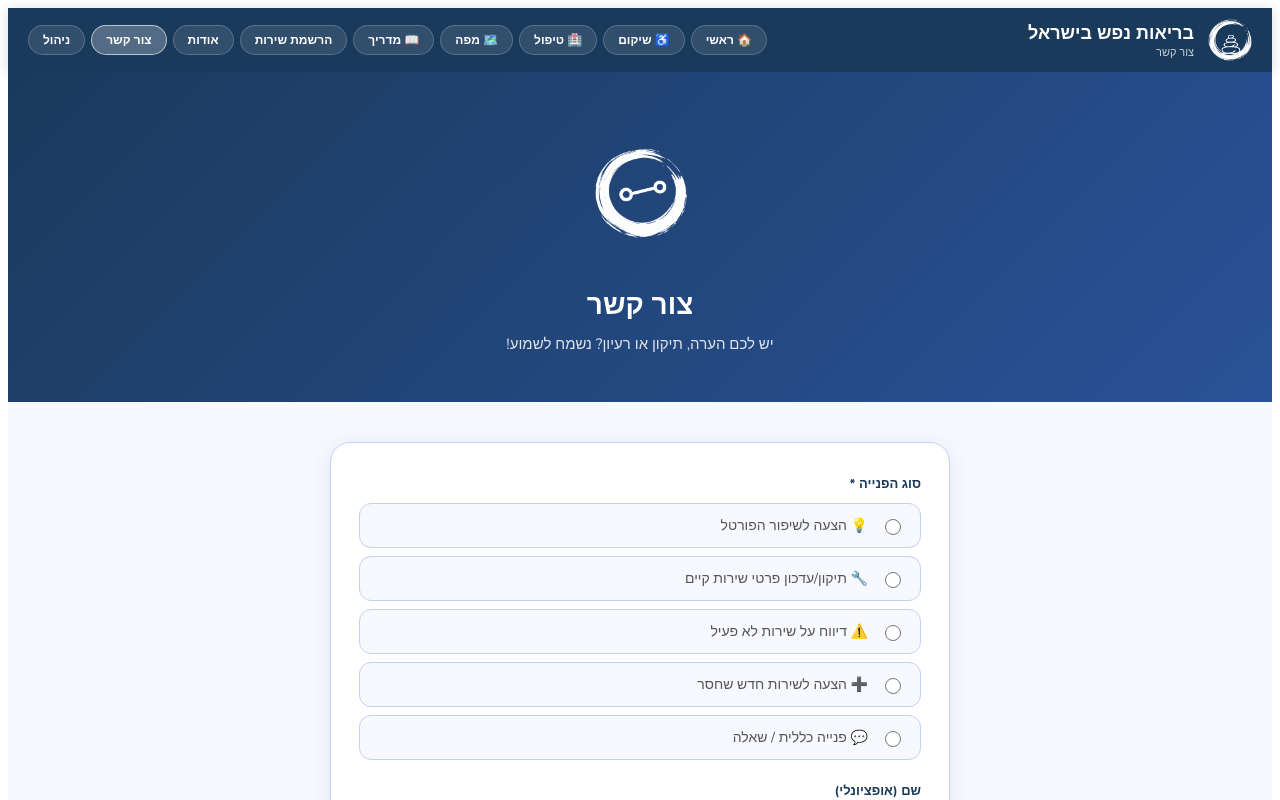
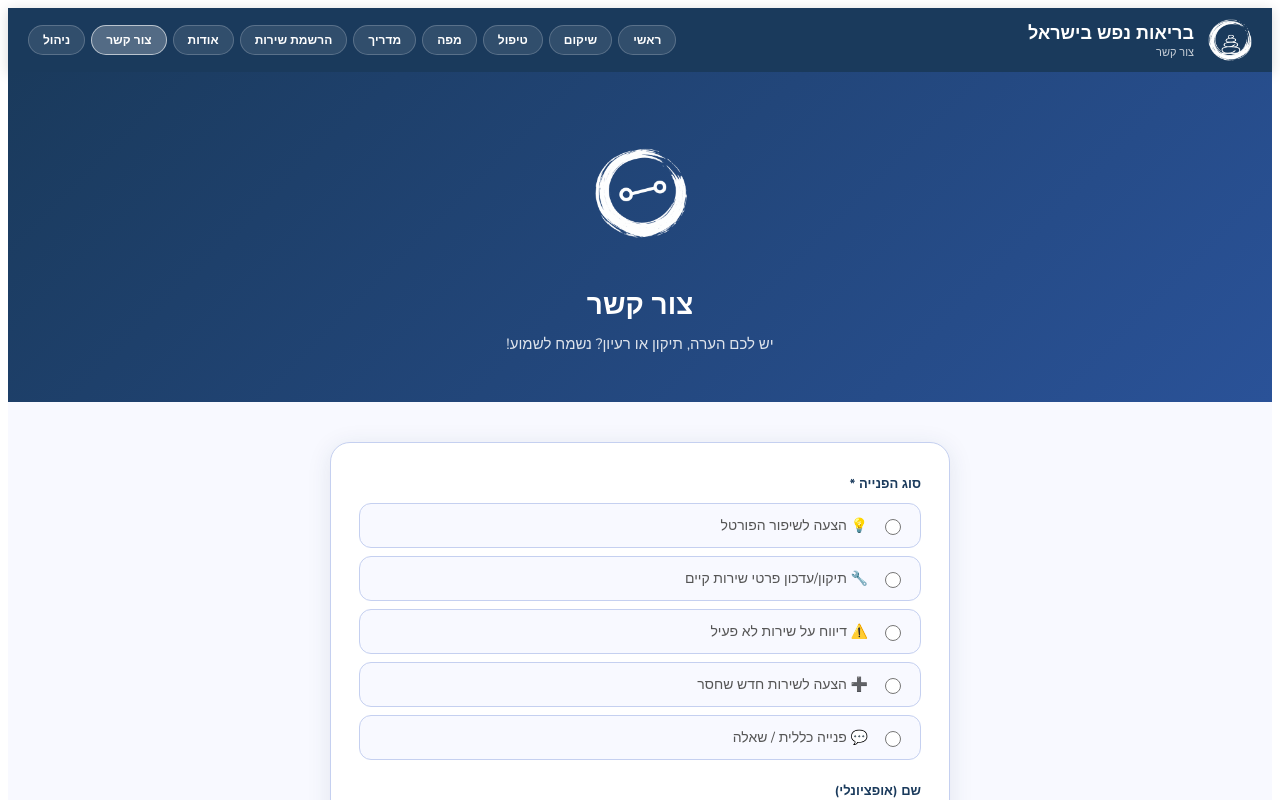
Before and after one commit to sivantelem-commits/rehab-directory, a Next.js app: page /contact in a window 1280 px wide. Shown: the top 800 px of the page. Built offline with nearby package versions, Linux system fonts and the light colour scheme.

Commit message:
Update contact.js

```diff
--- a/pages/contact.js
+++ b/pages/contact.js
@@ -2,7 +2,7 @@ import { useState, useEffect } from 'react'
 import { useRouter } from 'next/router'
 import Head from 'next/head'
 
-const NAV = [['/', '🏠 ראשי'], ['/rehab', '♿ שיקום'], ['/treatment', '🏥 טיפול'], ['/map', '🗺️ מפה'], ['/guide', '📖 מדריך'], ['/register', 'הרשמת שירות'], ['/about', 'אודות'], ['/contact', 'צור קשר'], ['/admin', 'ניהול']]
+const NAV = [['/', 'ראשי'], ['/rehab', 'שיקום'], ['/treatment', 'טיפול'], ['/map', 'מפה'], ['/guide', 'מדריך'], ['/register', 'הרשמת שירות'], ['/about', 'אודות'], ['/contact', 'צור קשר'], ['/admin', 'ניהול']]
 
 const TYPES = [
   { value: 'improvement', label: '💡 הצעה לשיפור הפורטל' },
```
